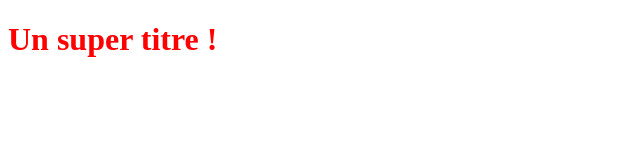
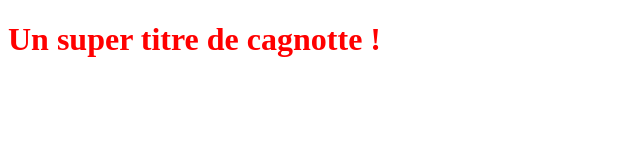
Before and after one commit to alexandre-laurent/OpenClassRoom-learning, a plain HTML site: page index.html in a window 1280 px wide. Shown: the whole page, without its empty margins (0-640 px from the left). Drawn offline with Linux system fonts and the light colour scheme.

Commit message:
ajout de cagnotte au nom

```diff
--- a/index.html
+++ b/index.html
@@ -5,6 +5,6 @@
    <link rel="stylesheet" type="text/css" href="styles.css">
 </head>
 <body>
-   <h1>Un super titre !</h1>
+   <h1>Un super titre de cagnotte !</h1>
 </body>
 </html>
```
